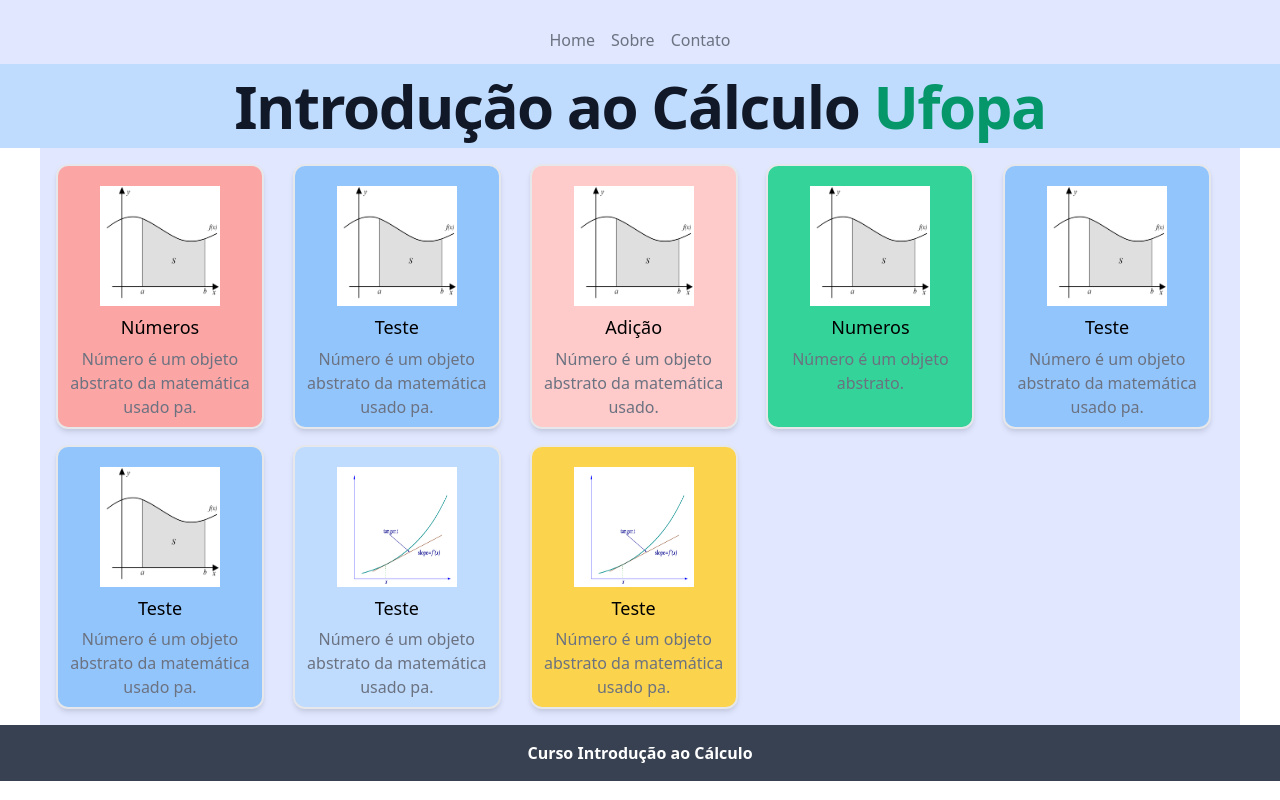
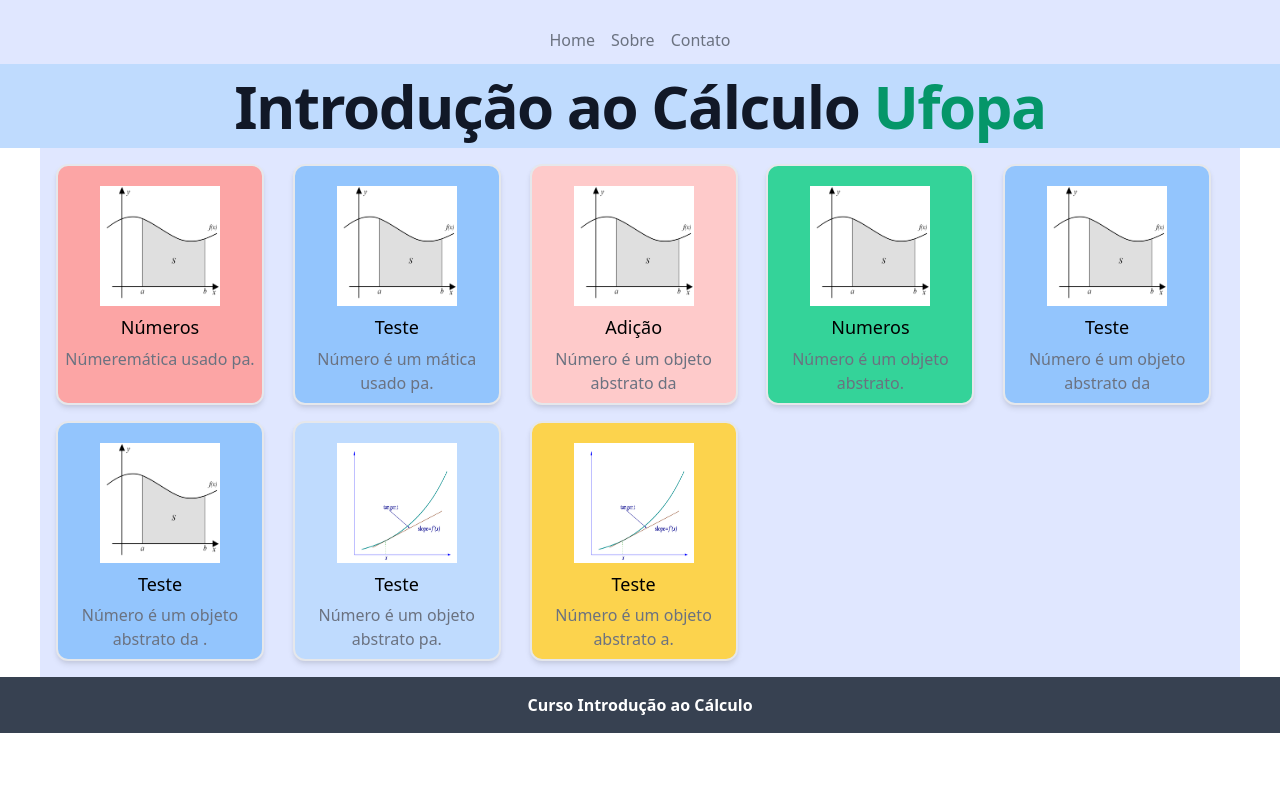
Before and after one commit to MatheusRamo/site-cic-ufopa, a Next.js app: page / in a window 1280 px wide. Built offline with nearby package versions, Linux system fonts and the light colour scheme.

Commit message:
modificado os cards

```diff
--- a/components/Menu/index.js
+++ b/components/Menu/index.js
@@ -13,7 +13,7 @@
               <div className="w-full relative flex justify-between lg:w-auto px-4 lg:static lg:block lg:justify-start">
                 <a
                   className="text-sm font-bold text-center leading-relaxed inline-block mr-4 py-2 whitespace-no-wrap uppercase text-white"
-                  href="#pablo"
+                  href="#"
                 >
                   Números
                 </a>
--- a/pages/index.js
+++ b/pages/index.js
@@ -20,21 +20,21 @@
             <div className="text-center grid grid-cols-1  p-2 bg-indigo-100 sm:grid-cols-2 sm:mx-20 md:grid-cols-3 md:mx-10 lg:grid-cols-4 lg:mx-35 xl:mx-50 xl:grid-cols-5">
 
 
-                <Card titulo="Números" descricao="Número é um objeto abstrato da matemática usado pa." imagem="/integral.png" color="bg-red-300" hoverColor="bg-red-200" link="/posts/numeros" />
+                <Card titulo="Números" descricao="Númeremática usado pa." imagem="/integral.png" color="bg-red-300" hoverColor="bg-red-200" link="/posts/numeros" />
 
-                <Card titulo="Teste" descricao="Número é um objeto abstrato da matemática usado pa." imagem="/integral.png" color="bg-blue-300" hoverColor="bg-blue-200" link="/posts/numeros" />
+                <Card titulo="Teste" descricao="Número é um mática usado pa." imagem="/integral.png" color="bg-blue-300" hoverColor="bg-blue-200" link="/posts/numeros" />
 
-                <Card titulo="Adição" descricao="Número é um objeto abstrato da matemática usado." imagem="/integral.png" color="bg-red-200" hoverColor="bg-red-100" link="/posts/numeros" />
+                <Card titulo="Adição" descricao="Número é um objeto abstrato da" imagem="/integral.png" color="bg-red-200" hoverColor="bg-red-100" link="/posts/numeros" />
 
                 <Card titulo="Numeros" descricao="Número é um objeto abstrato." imagem="/integral.png" color="bg-green-400" hoverColor="bg-green-300" link="/posts/numeros" />
 
-                <Card titulo="Teste" descricao="Número é um objeto abstrato da matemática usado pa." imagem="/integral.png" color="bg-blue-300" hoverColor="bg-blue-200" link="/posts/numeros" />
+                <Card titulo="Teste" descricao="Número é um objeto abstrato da " imagem="/integral.png" color="bg-blue-300" hoverColor="bg-blue-200" link="/posts/numeros" />
 
-                <Card titulo="Teste" descricao="Número é um objeto abstrato da matemática usado pa." imagem="/integral.png" color="bg-blue-300" hoverColor="bg-blue-200" link="/posts/numeros" />
+                <Card titulo="Teste" descricao="Número é um objeto abstrato da ." imagem="/integral.png" color="bg-blue-300" hoverColor="bg-blue-200" link="/posts/numeros" />
 
-                <Card titulo="Teste" descricao="Número é um objeto abstrato da matemática usado pa." imagem="/derivada.png" color="bg-blue-200" hoverColor="bg-blue-100" link="/posts/numeros" />
+                <Card titulo="Teste" descricao="Número é um objeto abstrato pa." imagem="/derivada.png" color="bg-blue-200" hoverColor="bg-blue-100" link="/posts/numeros" />
 
-                <Card titulo="Teste" descricao="Número é um objeto abstrato da matemática usado pa." imagem="/derivada.png" color="bg-yellow-300" hoverColor="bg-yellow-200" link="/posts/numeros" />
+                <Card titulo="Teste" descricao="Número é um objeto abstrato a." imagem="/derivada.png" color="bg-yellow-300" hoverColor="bg-yellow-200" link="/posts/numeros" />
 
             </div>
         </div>
```
